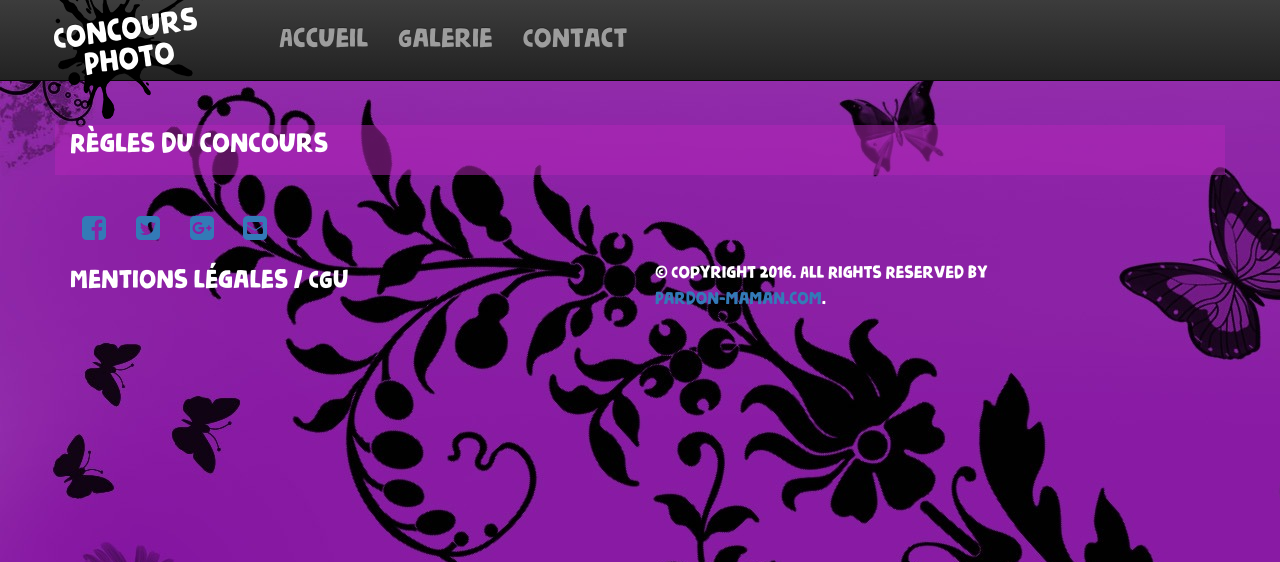
After one commit to Aurerianusu/fbdev, a PHP site: page /regles.php in a window 1280 px wide. The commit adds this page. Shown: the top 562 px of the page. Run offline with PHP 8.4, Linux system fonts and the light colour scheme; some libraries are stand-ins or nearby versions.

Commit message:
ajout de la page regles

```diff
--- a/menus.php
+++ b/menus.php
@@ -24,7 +24,7 @@
                         <a href="./galerie.php">Galerie</a>
                     </li>
                     <li>
-                        <a href="./contact.php">Contact</a>
+                        <a href="./regles.php">Contact</a>
                     </li>
                 </ul>
             </div>
--- /dev/null
+++ b/regles.php
@@ -0,0 +1,42 @@
+<!doctype html>
+<html>
+	<head>
+		<!-- Page Title -->
+	    <title>Concours photo Facebook - Concours</title>
+	    <!-- Meta Tags -->
+	    <meta charset="utf-8">
+	    <meta name="keywords" content="Concours photo Pardon-Maman" />
+	    <meta name="description" content="Participez au concours photo Pardon-maman et tentez de remporter un tattouage gratuit">
+	    <meta name="format-detection" content="telephone=no">
+	    <meta name="author" content="Pardon-Maman">
+	    <meta name="robots" content="noindex,nofollow">
+	    <meta name="viewport" content="width=device-width, initial-scale=1.0">
+	    <?php require 'header.php' ?>
+	</head>
+
+	<body>
+		<!-- HEADER -->
+		<header>
+			<?php require 'menus.php' ?>
+		</header>
+		<!-- END OF HEADER -->
+
+		<!-- CONTENT -->
+		<section id="section-galerie">
+			<div class="container">
+				<div class="row">
+					<div class="col-sm-12 col-xs-12">
+						<p>Règles du concours</p>
+					</div>
+			    </div>
+			</div>
+		</section>
+
+
+		<!-- END OF FOOTER -->
+		<footer><?php require 'footer.php' ?></footer>
+		<!-- END OF FOOTER -->
+
+	</body>
+
+</html>
```
Also changed, not shown: contact.php (deleted).
